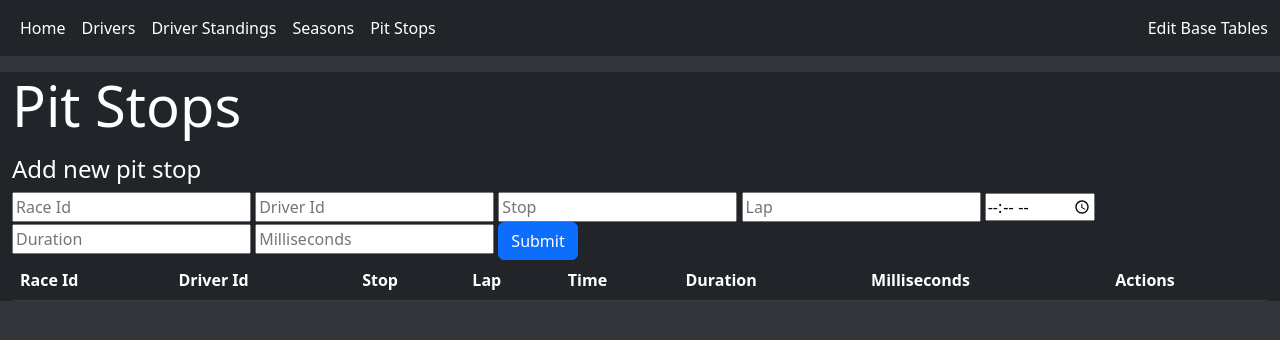
After one commit to itudb2221/itudb2221, a Flask app: page /pit_stops in a window 1280 px wide. The commit adds this page. Shown: the top 340 px of the page. Run offline with Flask 2, Linux system fonts and the light colour scheme; data that the repository does not hold is empty.

Commit message:
add pitstop tab

```diff
--- a/app.py
+++ b/app.py
@@ -1,4 +1,4 @@
-from flask import Flask, render_template
+from flask import Flask, render_template, request
 from database import Database
 
 app = Flask(__name__)
@@ -21,6 +21,42 @@ def seasons():
 def driver_standings():
     return render_template("driver_standings.html")
 
+@app.route("/pit_stops")
+def pit_stops():
+    pit_stops = db.getPitStops()
+    return render_template("pit_stops.html", pit_stops=pit_stops)
+
+@app.route("/pit_stops/add", methods=["POST"])
+def add_pit_stop():
+    if (request.method == "POST"):
+        db.addPitStop(request.form["raceId"], request.form["driverId"], request.form["stop"],
+                    request.form["lap"], request.form["time"], request.form["duration"], request.form["milliseconds"])
+
+        return pit_stops()
+
+@app.route("/pit_stops/delete/<identifier>", methods=["POST"])
+def delete_pit_stops(identifier):
+    raceId, driverId, time = identifier.split('-')
+    db.deletePitStop(raceId, driverId, time)
+
+    return pit_stops()
+
+@app.route("/pit_stops/update/<identifier>", methods=["GET", "POST"])
+def update_pit_stops(identifier):
+    raceId, driverId, time = identifier.split('-')
+
+    if (request.method == "POST"):
+        db.updatePitStop(raceId, driverId, time, request.form["raceId"], request.form["driverId"], request.form["stop"],
+                        request.form["lap"], request.form["time"], request.form["duration"], request.form["milliseconds"])
+
+        return pit_stops()
+
+    if (request.method == "GET"):
+        pitstop = db.getPitStopByRaceIdAndDriverIdAndTime(raceId, driverId, time)
+
+        return render_template("update_pitstop.html", pitstop=pitstop)
+
+
 @app.route("/edit_tables")
 def edit_tables_page():
     return render_template("edit_tables.html")
--- a/database.py
+++ b/database.py
@@ -5,6 +5,7 @@ from models.Constructor import Constructor
 from models.Race import Race
 from models.Season import Season
 from models.SprintResult import SprintResult
+from models.PitStop import PitStop
 import sqlite3 as sqlite
 
 class Database:
@@ -65,6 +66,16 @@ class Database:
             query = "DELETE FROM DRIVERS WHERE (driverId = %s)"
             cursor.execute(query, driverId)
             connection.commit()
+
+    def get_driver_by_id(self, driverId):
+        with (sqlite.connect(self.dbfile)) as connection:
+            cursor = connection.cursor()
+            query = "SELECT * FROM DRIVERS WHERE driverId = ? LIMIT 1"
+            cursor.execute(query, (driverId,))
+            connection.commit()
+
+            for driverId, driverRef, driverNumber, code, forename, surname, dob, nationality, driverUrl in cursor:
+                return Driver(driverId, driverRef, driverNumber, code, forename, surname, dob, nationality, driverUrl)
 
 # ============== Drivers End =============== #
 
@@ -355,3 +366,55 @@ class Database:
             )
             connection.commit()
 # ============== CONSTRUCTORS END ============== #
+
+# ============== PIT STOPS START ============== #
+
+    def addPitStop(self, raceId, driverId, stop, lap, time, duration, milliseconds):
+
+        with sqlite.connect(self.dbfile) as connection:
+            cursor = connection.cursor()
+            query = "INSERT INTO PIT_STOPS (raceId, driverId, stop, lap, time, duration, milliseconds) VALUES (?, ?, ?, ?, ?, ?, ?)"
+            cursor.execute(query, (raceId, driverId, stop, lap, time, duration, milliseconds))
+            connection.commit()
+
+    def getPitStops(self):
+        pit_stops = []
+
+        with sqlite.connect(self.dbfile) as connection:
+            cursor = connection.cursor()
+            query = "SELECT * FROM PIT_STOPS ORDER BY raceId, time LIMIT 100"
+            cursor.execute(query)
+            connection.commit()
+
+            for raceId, driverId, stop, lap, time, duration, milliseconds in cursor:
+                pit_stops.append(PitStop(raceId, driverId, stop, lap, time, duration, milliseconds))
+
+        return pit_stops
+
+    def deletePitStop(self, raceId, driverId, time):
+        with sqlite.connect(self.dbfile) as connection:
+            print(raceId, driverId, time)
+            cursor = connection.cursor()
+            query = "DELETE FROM PIT_STOPS WHERE raceId = ? AND driverId = ? and time = ?"
+            cursor.execute(query, (raceId, driverId, time,))
+            connection.commit()
+
+    def updatePitStop(self, raceId, driverId, time, updatedRaceId, updatedDriverId, updatedStop, updatedLap, updatedTime, updatedDuration, updatedMilliseconds):
+        with sqlite.connect(self.dbfile) as connection:
+            print(raceId, driverId, time)
+            cursor = connection.cursor()
+            query = "UPDATE PIT_STOPS SET raceId = ?, driverId=?, stop=?, lap=?, time=?, duration=?, milliseconds=? WHERE raceId=? AND driverId=? and time=?"
+            cursor.execute(query, (updatedRaceId, updatedDriverId, updatedStop, updatedLap, updatedTime, updatedDuration, updatedMilliseconds, raceId, driverId, time))
+            connection.commit()
+
+    def getPitStopByRaceIdAndDriverIdAndTime(self, raceId, driverId, time):
+        with sqlite.connect(self.dbfile) as connection:
+            cursor = connection.cursor()
+            query = "SELECT * FROM PIT_STOPS WHERE raceId = ? AND driverId = ? AND time = ? LIMIT 1"
+            cursor.execute(query, (raceId, driverId, time,))
+            connection.commit()
+
+            for raceId, driverId, stop, lap, time, duration, milliseconds in cursor:
+                return PitStop(raceId, driverId, stop, lap, time, duration, milliseconds)
+
+# ============== PIT STOPS END ============== #
--- a/f1.sql
+++ b/f1.sql
@@ -145,3 +145,5 @@ CREATE TABLE IF NOT EXISTS CONSTRUCTOR_RESULTS (
     points FLOAT,
     constructorStatus VARCHAR(31)
 );
+
+CREATE TABLE IF NOT EXISTS PIT_STOPS (raceId INTREGER REFERENCES RACES (raceId) ON DELETE CASCADE ON UPDATE CASCADE, driverId INTEGER REFERENCES DRIVERS (driverId) ON DELETE CASCADE ON UPDATE CASCADE, stop INTEGER, lap INTEGER, time TIME, duration FLOAT, milliseconds DOUBLE, PRIMARY KEY (raceId, driverId, time));
--- a/templates/layout.html
+++ b/templates/layout.html
@@ -15,6 +15,7 @@
                     <li class="nav-item"><a class="nav-link text-white" href="{{ url_for('drivers') }}">Drivers</a> </li>
                     <li class="nav-item"><a class="nav-link text-white" href="{{ url_for('driver_standings') }}">Driver Standings</a> </li>
                     <li class="nav-item"><a class="nav-link text-white" href="{{ url_for('seasons') }}">Seasons</a> </li>
+                    <li class="nav-item"><a class="nav-link text-white" href="{{ url_for('pit_stops') }}">Pit Stops</a> </li>
                 </ul>
                 <span class="dropdown float-end text-white">
                     <a class="dropdown-item" href="{{ url_for('edit_tables_page') }}">Edit Base Tables</a>
--- /dev/null
+++ b/templates/pit_stops.html
@@ -0,0 +1,50 @@
+<!-- Ataberk Gürel -->
+{% extends "layout.html" %}
+{% block title %} Pit Stops {%endblock%}
+{%block content%}
+<div class="container-fluid mt-3 bg-dark">
+    <p class="display-4 text-white">Pit Stops</p>
+    <form action="/pit_stops/add" method="post">
+        <h4 class="text-white">Add new pit stop</h4>
+        <input name="raceId" type="number" placeholder="Race Id">
+        <input name="driverId" type="number" placeholder="Driver Id">
+        <input name="stop" type="number" placeholder="Stop">
+        <input name="lap" type="number" placeholder="Lap">
+        <input name="time" type="time" placeholder="Time">
+        <input name="duration" type="number" step="0.001" placeholder="Duration">
+        <input name="milliseconds" type="number" placeholder="Milliseconds">
+        <button type="submit" class="btn btn-primary">Submit</button>
+    </form>
+    <table class="table table-dark table-hover">
+        <thead>
+            <th>Race Id</th>
+            <th>Driver Id</th>
+            <th>Stop</th>
+            <th>Lap</th>
+            <th>Time</th>
+            <th>Duration</th>
+            <th>Milliseconds</th>
+            <th>Actions</th>
+        </thead>
+        <tbody>
+            {% for pit_stop in pit_stops %}
+            <tr>
+                <td>{{pit_stop.raceId}}</td>
+                <td>{{pit_stop.driverId}}</td>
+                <td>{{pit_stop.stop}}</td>
+                <td>{{pit_stop.lap}}</td>
+                <td>{{pit_stop.time}}</td>
+                <td>{{pit_stop.duration}}</td>
+                <td>{{pit_stop.milliseconds}}</td>
+                <td>
+                    <a href="{{'/pit_stops/update/' + pit_stop.raceId|string + '-' + pit_stop.driverId|string + '-' + pit_stop.time|string}}" type="button" class="btn btn-primary">Edit</a>
+                    <form action="{{'/pit_stops/delete/' + pit_stop.raceId|string + '-' + pit_stop.driverId|string + '-' + pit_stop.time|string}}" method="post">
+                        <button type="submit" class="btn btn-primary">Delete</button>
+                    </form>
+                </td>
+            </tr>
+            {% endfor %}
+        </tbody>
+    </table>
+</div>
+{%endblock%}
```
Also changed, not shown: models/PitStop.py (added, +9 -0 lines), templates/update_pitstop.html (added, +18 -0 lines), CHANGELOG.md.
